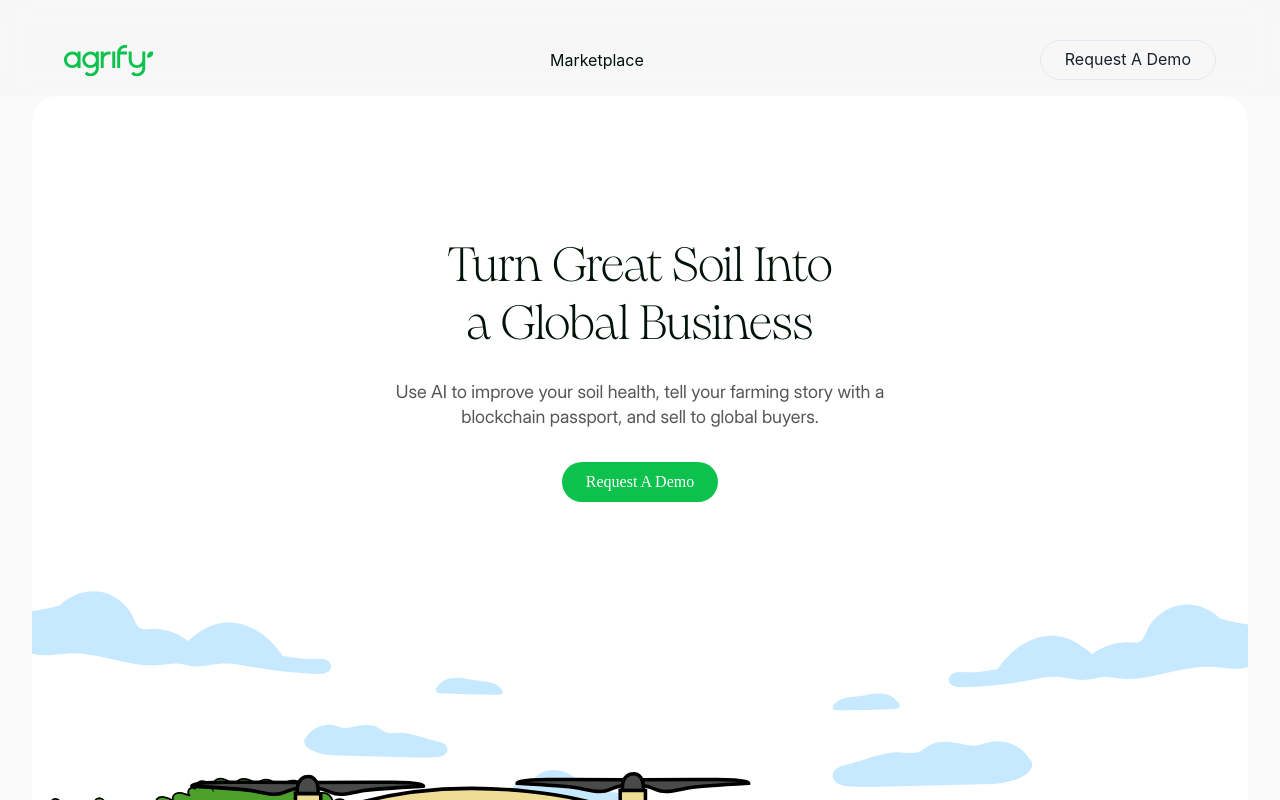
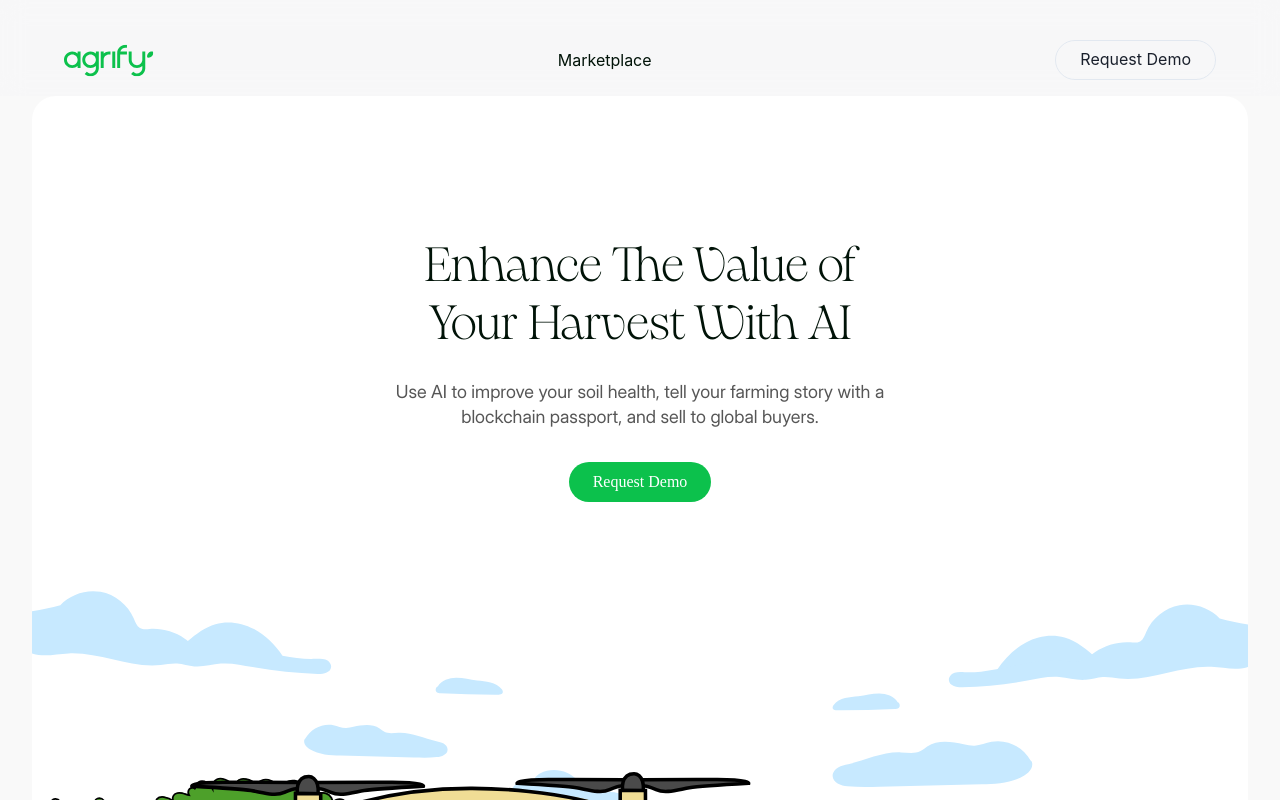
Before and after one commit to Agrify-Protocol/agrify-landing-v4, a Next.js app: page / in a window 1280 px wide. Shown: the top 800 px of the page. Built offline with nearby package versions, Linux system fonts and the light colour scheme.

Commit message:
chore: update copies

```diff
--- a/src/components/common/Navbar/index.tsx
+++ b/src/components/common/Navbar/index.tsx
@@ -106,7 +106,7 @@ const Navbar = () => {
             }}
             onClick={() => scrollToSection("#join-waitlist")}
           >
-            Request A Demo
+            Request Demo
           </Button> */}
           <a
             href="mailto:contactagrify@gmail.com"
@@ -119,7 +119,7 @@ const Navbar = () => {
                 fontWeight: "normal",
               }}
             >
-              Request A Demo
+              Request Demo
             </Button>
           </a>
         </Box>
@@ -212,7 +212,7 @@ const Navbar = () => {
                     window.location.href = "mailto:contactagrify@gmail.com";
                   }}
                 >
-                  Request A Demo
+                  Request Demo
                 </Button>
 
 
--- a/src/components/sections/Faq/index.tsx
+++ b/src/components/sections/Faq/index.tsx
@@ -39,7 +39,7 @@ const Faq = () => {
         bg="brand.green"
         color="white"
       >
-        Request A Demo
+        Request Demo
       </Button>
       <Box
         display="flex"
--- a/src/components/sections/Hero/index.tsx
+++ b/src/components/sections/Hero/index.tsx
@@ -31,8 +31,8 @@ const Hero = () => {
           as="h2"
           color="brand.primaryBlack"
         >
-          Turn Great Soil Into
-          <br />a Global Business
+          Enhance The Value of
+          <br />Your Harvest With AI
         </Text>
         <Text
           fontSize={{ base: "16px", lg: "18px" }}
@@ -82,7 +82,7 @@ const Hero = () => {
             bg="brand.green"
             color="white"
           >
-            Request A Demo
+            Request Demo
           </Button>
         </a>
       </Box>
```
